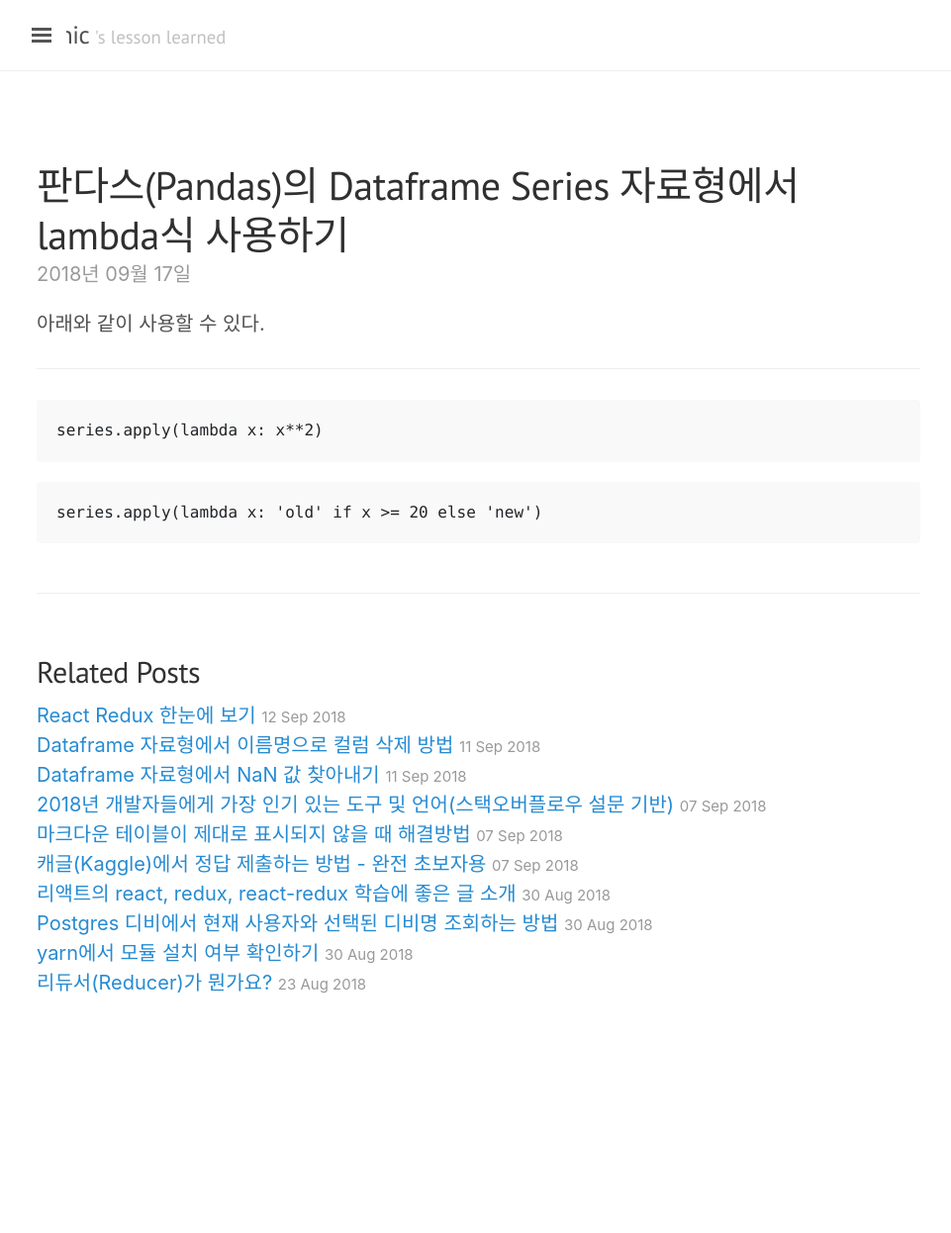
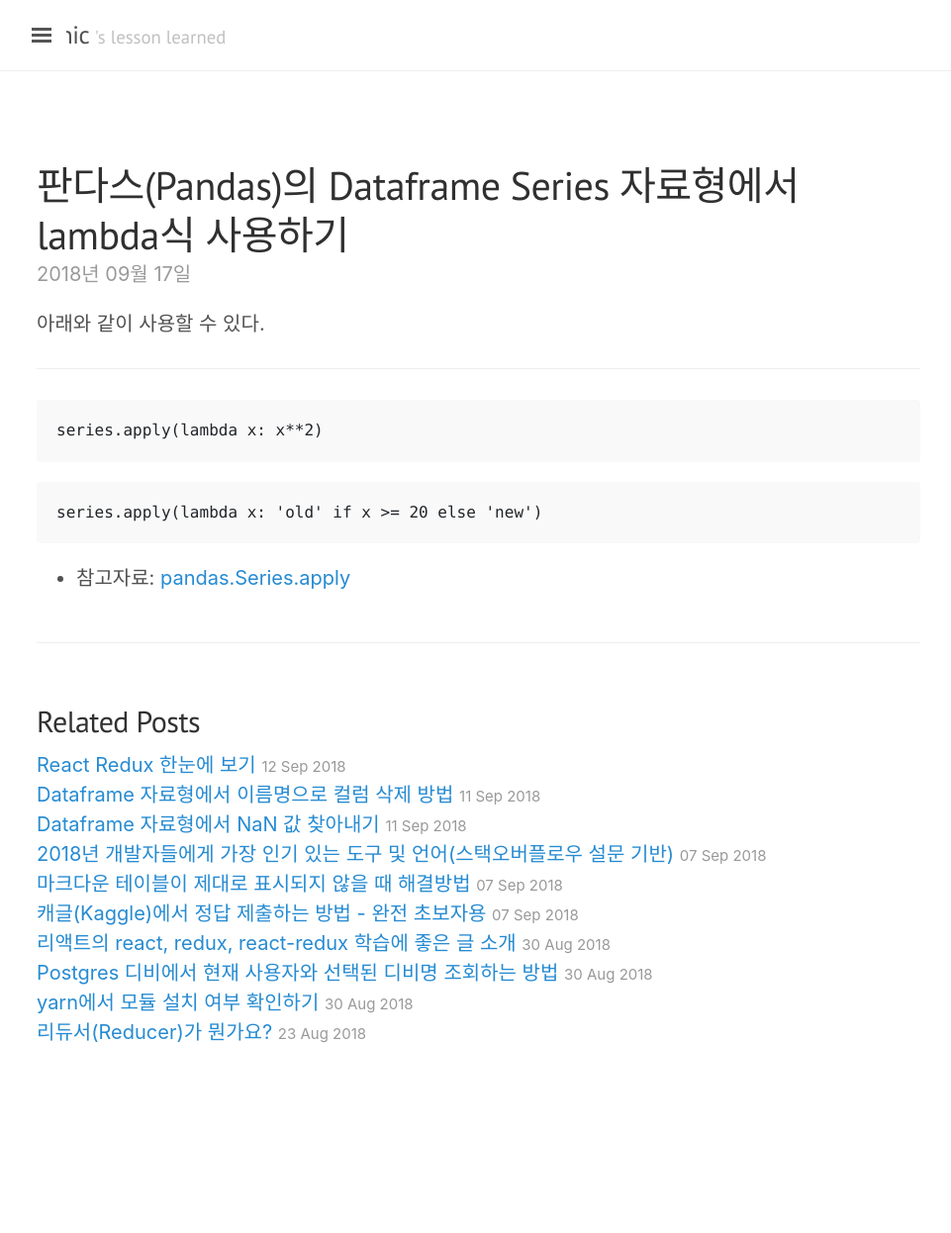
Before and after one commit to jwkcp/jwkcp.github.com, a Jekyll site: the page built from _posts/2018-09-17-lambda-exp-in-dataframe.md, in a window 1280 px wide. Shown: the whole page at 99% size, without its empty margins (3-964 px from the left). Built offline with Jekyll 4.4.1, drawn with Linux system fonts in a browser that asks for light colours; nearby versions of some CDN libraries; comment, search, counter and statistics services are not loaded; before the commit the page ends 1196 px from its top, so only the background shows below that.

Commit message:
참고 링크 추가

```diff
--- a/_posts/2018-09-17-lambda-exp-in-dataframe.md
+++ b/_posts/2018-09-17-lambda-exp-in-dataframe.md
@@ -16,3 +16,5 @@
 ~~~
 series.apply(lambda x: 'old' if x >= 20 else 'new')
 ~~~
+
+- 참고자료: [pandas.Series.apply](https://pandas.pydata.org/pandas-docs/version/0.18/generated/pandas.Series.apply.html)
```
